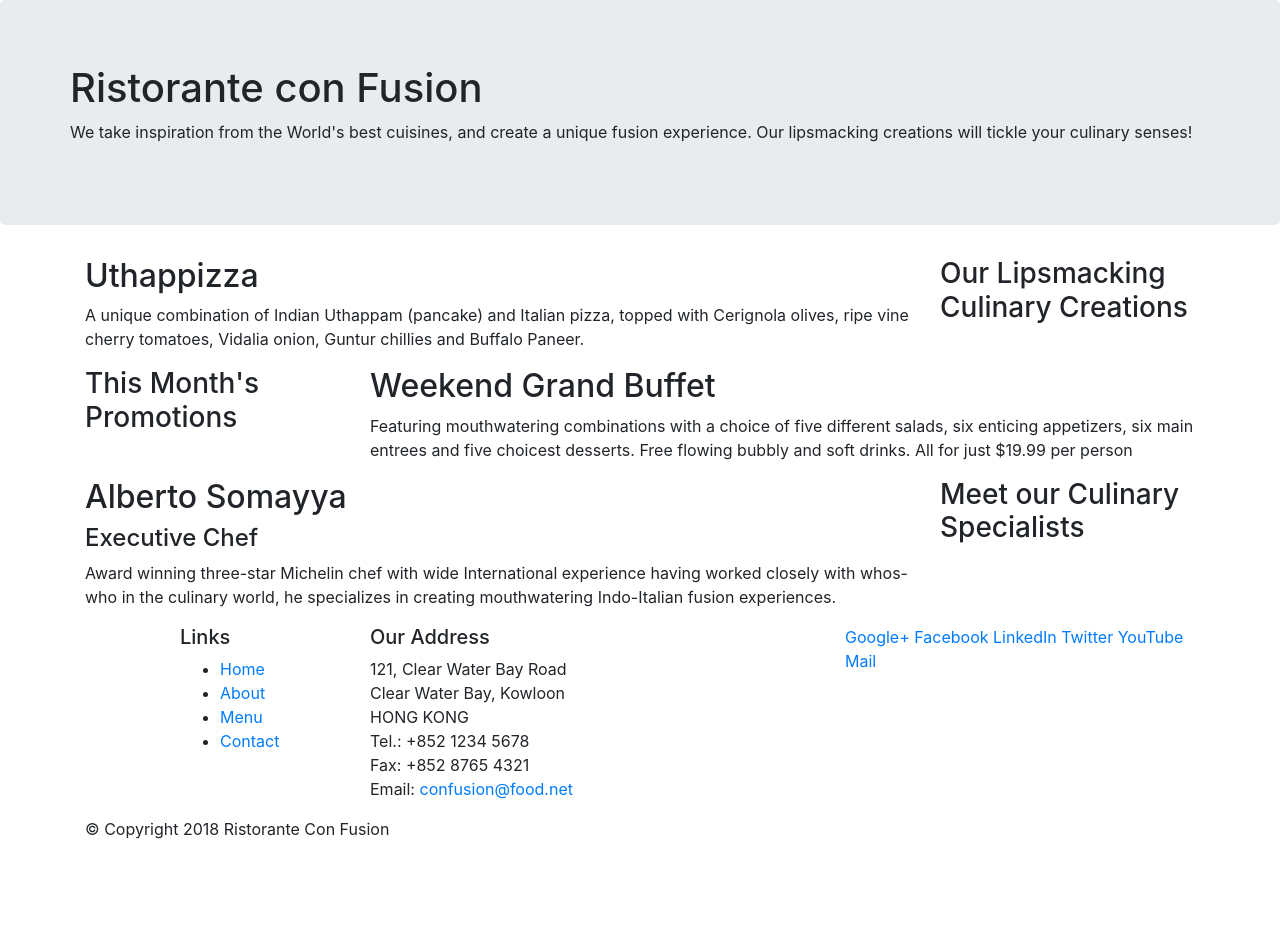
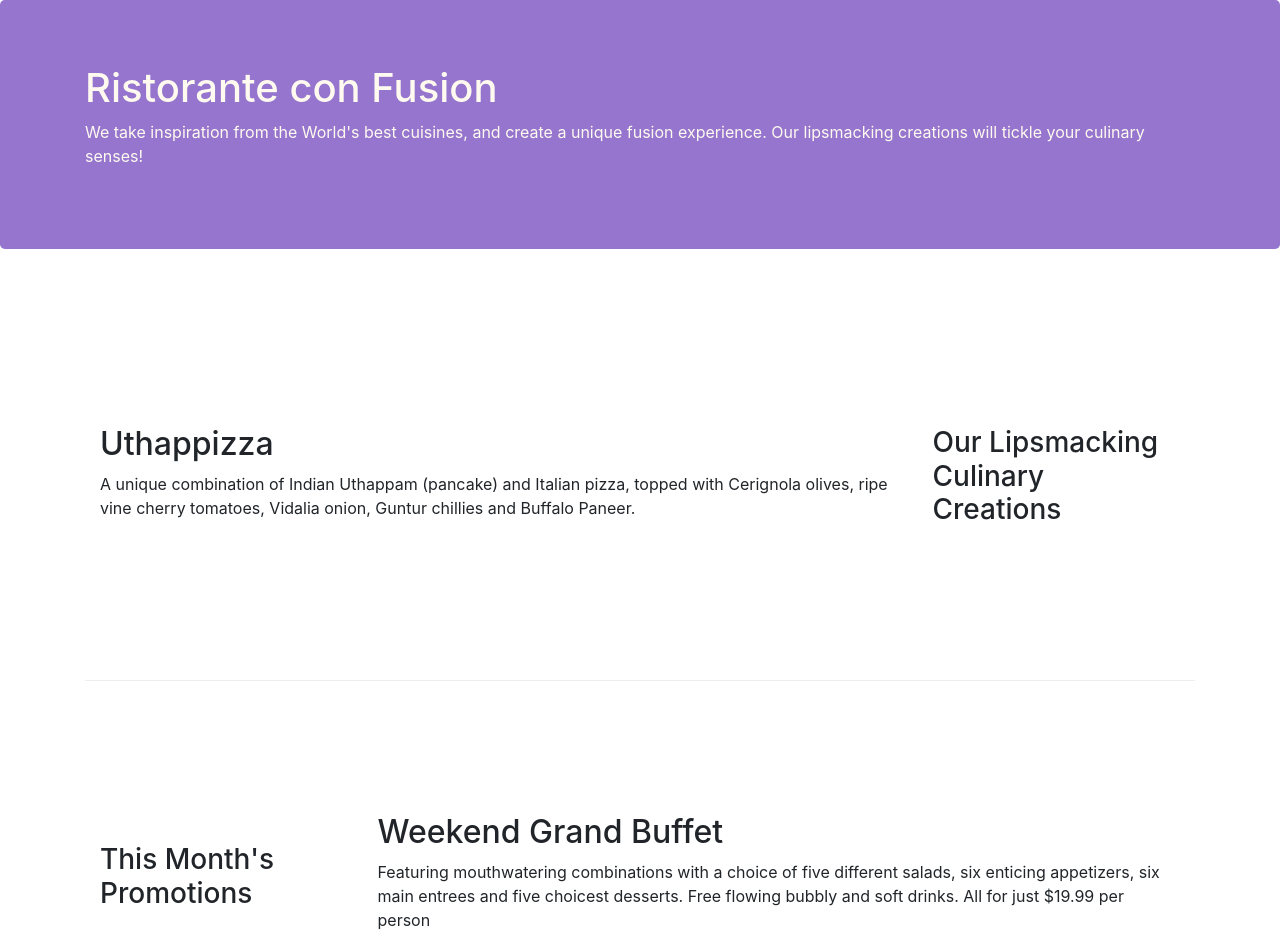
Before and after one commit to gabrielmillard/bootstrap-test, a website: page index.html in a window 1280 px wide. Shown: the top 952 px of the page. Before the commit the page ends 857 px from the top, so only its background shows below. Drawn offline with nearby package versions, Linux system fonts and the light colour scheme.

Commit message:
Third Commit

```diff
--- /dev/null
+++ b/CSS/styles.css
@@ -0,0 +1,30 @@
+.row-header {
+  margin: 0px auto;
+  padding: 0px auto;
+}
+
+.row-content {
+  margin: 0px auto;
+  padding: 50px 0px 50px 0px;
+  border-bottom: 1px ridge;
+  min-height: 400px;
+}
+
+.footer {
+  background-color: #d1c4e9;
+  margin: 0px auto;
+  padding: 20px 0px 20px 0px;
+}
+
+.jumbotron {
+  padding: 70px 30px 70px 30px
+  margin: 0px auto;
+  background: #9575cd;
+  color: floralwhite;
+}
+
+.address {
+  font-size: 80%;
+  margin: 0px;
+  color: #0f0f0f;
+}
--- a/index.html
+++ b/index.html
@@ -9,6 +9,7 @@
 
   <!-- Bootstrap CSS -->
   <link rel="stylesheet" href="node_modules/bootstrap/dist/css/bootstrap.min.css">
+  <link rel="stylesheet" href="CSS/styles.css">
   <title>Ristorante Con Fusion</title>
 </head>
 
@@ -16,7 +17,7 @@
 
     <header class="jumbotron">
         <div class="container">
-            <div class="row">
+            <div class="row row-header">
                 <div class"col-12 col-sm-6">
                     <h1>Ristorante con Fusion</h1>
                     <p>We take inspiration from the World's best cuisines, and create a unique fusion experience. Our lipsmacking creations will tickle your culinary senses!</p>
@@ -28,7 +29,7 @@
     </header>
 
     <div class="container">
-        <div class="row">
+        <div class="row row-content align-items-center">
             <div class="col-12 col-sm-4 order-sm-last col-md-3">
                 <h3>Our Lipsmacking Culinary Creations</h3>
             </div>
@@ -38,7 +39,7 @@
             </div>
         </div>
 
-        <div class="row">
+        <div class="row row-content align-items-center">
             <div class="col-12 col-sm-4 col-md-3">
                 <h3>This Month's Promotions</h3>
             </div>
@@ -48,7 +49,7 @@
             </div>
         </div>
 
-        <div class="row">
+        <div class="row row-content align-items-center">
             <div class="col-12 col-sm-4 order-sm-last col-md-3">
                 <h3>Meet our Culinary Specialists</h3>
             </div>
@@ -60,12 +61,12 @@
         </div>
     </div>
 
-    <footer>
+    <footer class="footer">
         <div class="container">
             <div class="row">
                 <div class="col-4 offset-1 col-sm-2">
                     <h5>Links</h5>
-                    <ul>
+                    <ul class="list-unstyled">
                         <li><a href="#">Home</a></li>
                         <li><a href="#">About</a></li>
                         <li><a href="#">Menu</a></li>
@@ -84,7 +85,7 @@
 		           </address>
                 </div>
                 <div class="col-12 col-sm-4">
-                    <div>
+                    <div class="text-center">
                         <a href="http://google.com/+">Google+</a>
                         <a href="http://www.facebook.com/profile.php?id=">Facebook</a>
                         <a href="http://www.linkedin.com/in/">LinkedIn</a>
@@ -94,7 +95,7 @@
                     </div>
                 </div>
            </div>
-           <div class=row>
+           <div class="row justify-content-center">
                 <div class="col-auto">
                     <p>© Copyright 2018 Ristorante Con Fusion</p>
                 </div>
```
